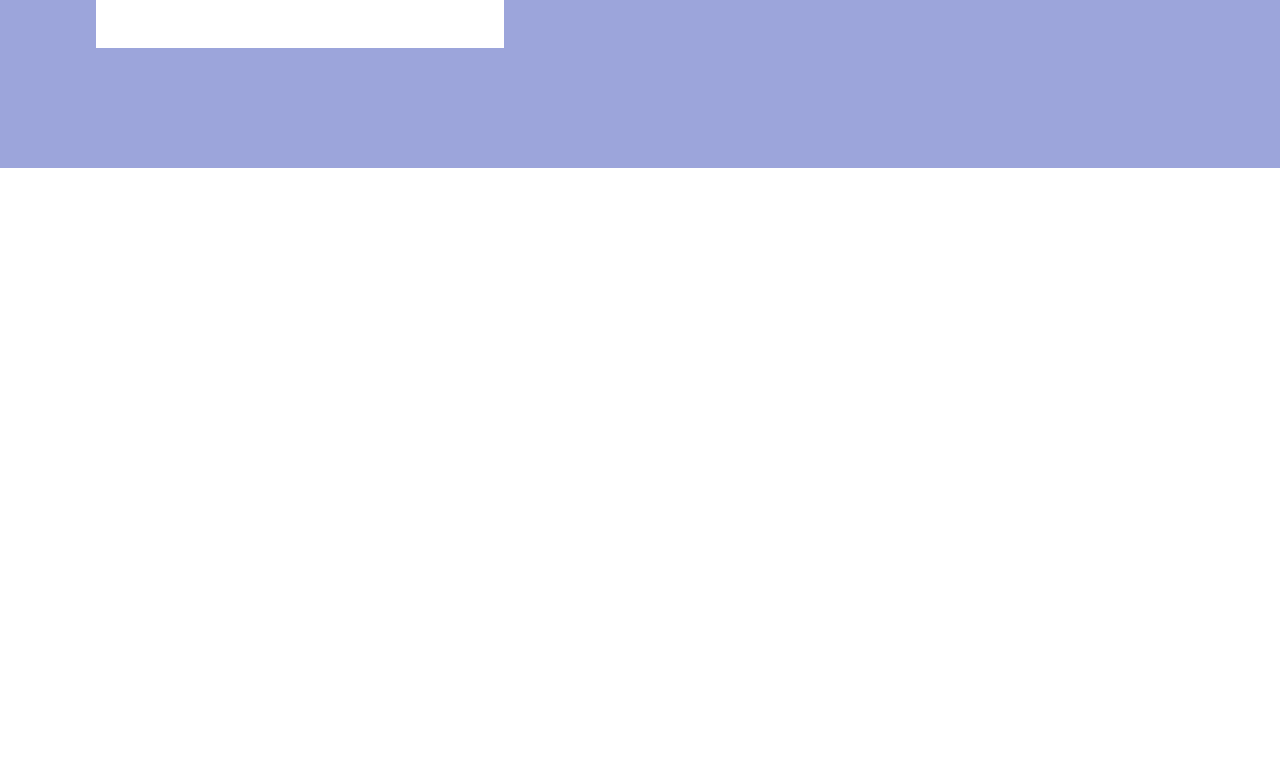
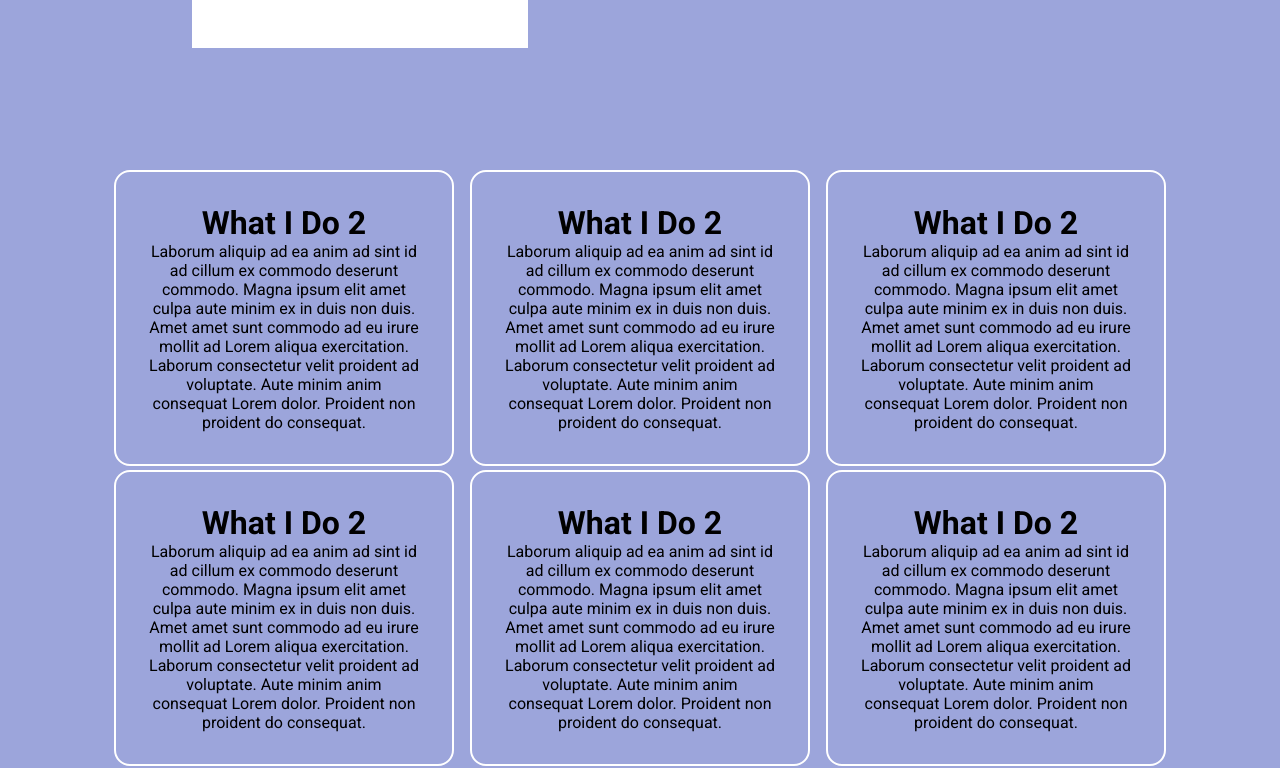
Before and after one commit to natharaujos/psicologist-landing-page, a React (Vite) app: page / in a window 1280 px wide. Shown: the part 1408-2176 px from the top of the page. Before the commit the page ends 1576 px from the top, so only its background shows below. Built offline with nearby package versions, Linux system fonts and the light colour scheme; the HTML template or start-up script is replaced by a standard one.

Commit message:
feat: implementing whatIDo section and adjusting some container styles

```diff
--- a/src/App.tsx
+++ b/src/App.tsx
@@ -1,6 +1,7 @@
 import Navbar from "./components/Navbar";
 import AboutMe from "./sections/AboutMe/AboutMe";
 import Presentation from "./sections/Presentation/Presentation";
+import WhatIDo from "./sections/WhatIdo/WhatIdo";
 
 function App() {
   return (
@@ -8,6 +9,7 @@ function App() {
       <Navbar />
       <Presentation />
       <AboutMe />
+      <WhatIDo />
     </>
   );
 }
--- a/src/components/Navbar/styles/Container.ts
+++ b/src/components/Navbar/styles/Container.ts
@@ -4,7 +4,7 @@ const Container = styled.div`
   display: flex;
   justify-content: space-between;
   align-items: center;
-  padding: 0 6rem;
+  padding: 0 12rem;
 `;
 
 export default Container;
--- a/src/sections/AboutMe/styles/Container.ts
+++ b/src/sections/AboutMe/styles/Container.ts
@@ -4,7 +4,7 @@ const Container = styled.div`
   height: 100%;
   width: 100%;
   display: flex;
-  padding: 0 6rem;
+  padding: 0 12rem;
 `;
 
 export default Container;
--- a/src/sections/Presentation/styles/Container.ts
+++ b/src/sections/Presentation/styles/Container.ts
@@ -3,7 +3,7 @@ import styled from "styled-components";
 const Container = styled.div`
   height: 100%;
   display: flex;
-  padding: 0 6rem;
+  padding: 0 12rem;
 `;
 
 export default Container;
--- /dev/null
+++ b/src/sections/WhatIdo/WhatIdo.tsx
@@ -0,0 +1,35 @@
+import { Box } from "@mui/material";
+import { LIGHT_BLUE } from "../../shared/constants/Colors";
+import Card from "./components/Card";
+
+function WhatIDo() {
+  return (
+    <Box
+      id={"whatIDoSection"}
+      height={"75vh"}
+      width={"100%"}
+      bgcolor={LIGHT_BLUE}
+      display={"flex"}
+      alignItems={"center"}
+    >
+      <Box
+        height={"100%"}
+        display={"flex"}
+        padding={"0 6rem"}
+        flexWrap={"wrap"}
+        alignItems={"center"}
+        justifyContent={"center"}
+        columnGap={"1rem"}
+      >
+        <Card />
+        <Card />
+        <Card />
+        <Card />
+        <Card />
+        <Card />
+      </Box>
+    </Box>
+  );
+}
+
+export default WhatIDo;
--- /dev/null
+++ b/src/sections/WhatIdo/components/Card.tsx
@@ -0,0 +1,29 @@
+import { Box } from "@mui/material";
+import Title from "../../../shared/styles/Title";
+import Paragraph from "../../../shared/styles/Paragraph";
+import { LIGHT_BLUE } from "../../../shared/constants/Colors";
+
+function Card() {
+  return (
+    <Box
+      height={"auto"}
+      width={"25%"}
+      bgcolor={LIGHT_BLUE}
+      padding={"2rem"}
+      borderRadius={"1rem"}
+      border={"2px solid"}
+      borderColor={"white"}
+    >
+      <Title style={{ textAlign: "center" }}>What I Do 2</Title>
+      <Paragraph style={{ textAlign: "center" }}>
+        Laborum aliquip ad ea anim ad sint id ad cillum ex commodo deserunt
+        commodo. Magna ipsum elit amet culpa aute minim ex in duis non duis.
+        Amet amet sunt commodo ad eu irure mollit ad Lorem aliqua exercitation.
+        Laborum consectetur velit proident ad voluptate. Aute minim anim
+        consequat Lorem dolor. Proident non proident do consequat.
+      </Paragraph>
+    </Box>
+  );
+}
+
+export default Card;
```
